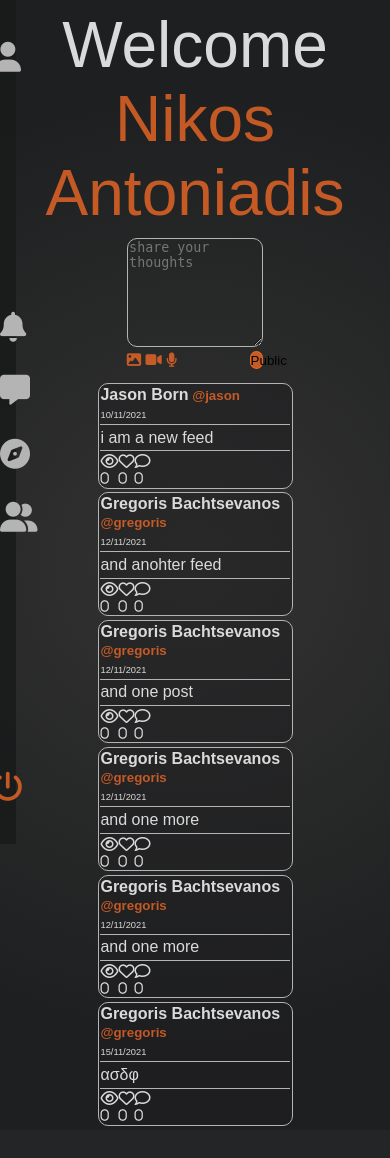
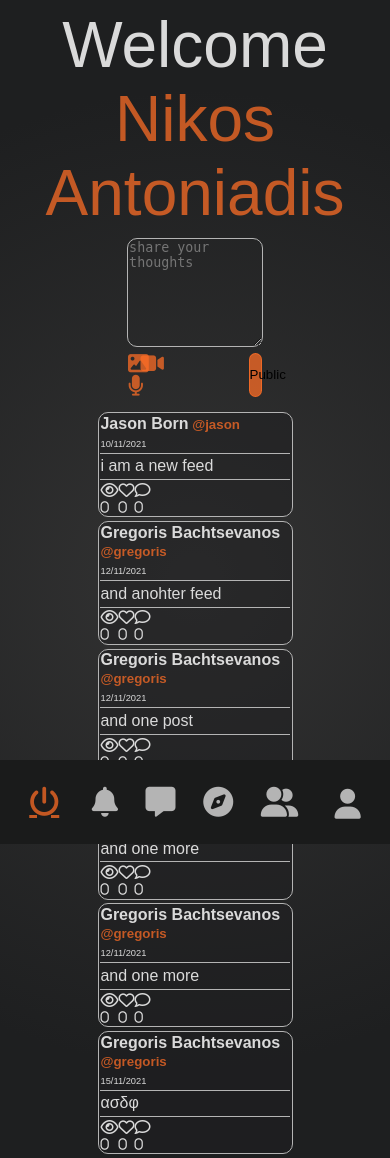
Before and after one commit to gregorisbachtsevanos/socialnetwork, a PHP site: page /homepage.php in a window 390 px wide. Before the commit the page ends 1126 px from the top, so only its background shows below. Run offline with PHP 8.4, Linux system fonts and the light colour scheme; a user stored in the database is signed in; data comes from the database, SQL or seed files in the repository; some libraries are stand-ins or nearby versions.

Commit message:
responsive

```diff
--- a/public/includes/header.php
+++ b/public/includes/header.php
@@ -15,5 +15,6 @@
 	<meta charset="utf-8">
 	<title>Login</title>
 	<link rel="stylesheet" href="../styles/style.css">
+	<meta name="viewport" content="width=device-width, initial-scale=1.0">
 	<script src='https://kit.fontawesome.com/a076d05399.js' crossorigin='anonymous'></script>
 </head>
--- a/styles/import/_homepage.scss
+++ b/styles/import/_homepage.scss
@@ -1,62 +1,3 @@
-// #nav-container{
-//     position: fixed;
-//     top: 0;
-//     width: 4%;
-//     height: 100%;
-//     background-color: #1a1b1be7;
-//     display: flex;
-//     flex-direction: row;
-// }
-
-// #nav-items{
-//     height: 30%;
-//     width: 100%;
-//     margin: auto;
-//     display: flex;
-//     flex-direction: column;
-//     justify-content: center;
-// }
-
-// #nav-item{
-//     margin:auto;
-//     list-style: none;
-//     color:#b4b4b4
-// }
-
-// #welcome{
-//     padding: 2%;
-//     width: 100%;
-//     display: flex;
-//     flex-flow: column;
-//     justify-content: center;
-// }
-
-// #welcome p{
-//     text-align: center;
-//     font-size: 4rem;
-// }
-
-// #welcome p span{
-//     color: #fc6d26be;
-// }
-// #logout,
-// #user{
-//     position: absolute;
-//     left: 50%;
-//     transform: translate(-50%,0%);
-// }
-
-// #user{
-//     top: 5%;
-//     color:#b4b4b4;
-// }
-
-// #logout{
-//     bottom: 5%;
-//     color: #fc6d26be;
-// }
-
-
 #welcome{
     padding: 2%;
     width: 100%;
@@ -73,8 +14,6 @@
         }
     }
 }
-
-
 
 #feed-container {
     width: 50%;
@@ -98,11 +37,21 @@
             width: 100%;
             display: flex;
             justify-content: space-between;
+            padding: 1%;
 
-            .fas {
-                font-size: .9rem;
-                color: #fc6d26be;
+            #media{
+                width: 20%;
+
+                .fas {
+                    width: 30%;
+                    display: inline-flex;
+                    flex-flow: column;
+                    justify-content: space-between;
+                    font-size: 1.3rem;
+                    color: #fc6d26be;
+                }
             }
+
 
             #feed-btn {
                 width: 10%;
--- /dev/null
+++ b/styles/import/_responsiveness.scss
@@ -0,0 +1,42 @@
+@media all and (max-width: 1150px){
+
+    #nav-container{
+        position: fixed;
+        top: 90%;
+        left: 0;
+        width: 100%;
+        height: 10%;
+        background-color: #1a1b1b;
+        flex-direction: column;
+        vertical-align: baseline;
+
+        #nav-items{
+            height: 30%;
+            width: 60%;
+            flex-direction: row;
+            align-items: center;
+            height: 100%;
+        }
+
+        #logout,
+        #user{
+            height: 100%;
+        }
+
+        #user{
+            width: 85%;
+            display: flex;
+            justify-content: end;
+            align-items: center;
+            padding-bottom: 1%;
+        }
+
+        #logout{
+            top: 0;
+            width: 85%;
+            display: flex;
+            justify-content: start;
+            align-items: center;
+        }
+    }
+}
--- a/styles/style.css
+++ b/styles/style.css
@@ -111,32 +95,21 @@
 }
 
 .hide {
-  -webkit-transform: translateY(-300%);
   transform: translateY(-300%);
-  -webkit-transition: 1.3s;
   transition: 1.3s;
 }
 
 #welcome {
   padding: 2%;
   width: 100%;
-  display: -webkit-box;
-  display: -ms-flexbox;
   display: flex;
-  -webkit-box-orient: vertical;
-  -webkit-box-direction: normal;
-      -ms-flex-flow: column;
   flex-flow: column;
-  -webkit-box-pack: center;
-      -ms-flex-pack: center;
   justify-content: center;
 }
-
 #welcome p {
   text-align: center;
   font-size: 4rem;
 }
-
 #welcome p span {
   color: #fc6d26be;
 }
@@ -160,34 +131,33 @@
   padding: 1%;
   outline: none;
 }
-
 #feed-container #textarea-container #feedBtn-controler {
   width: 100%;
-  display: -webkit-box;
-  display: -ms-flexbox;
   display: flex;
-  -webkit-box-pack: justify;
-      -ms-flex-pack: justify;
   justify-content: space-between;
+  padding: 1%;
 }
-
-#feed-container #textarea-container #feedBtn-controler .fas {
-  font-size: .9rem;
+#feed-container #textarea-container #feedBtn-controler #media {
+  width: 20%;
+}
+#feed-container #textarea-container #feedBtn-controler #media .fas {
+  width: 30%;
+  display: inline-flex;
+  flex-flow: column;
+  justify-content: space-between;
+  font-size: 1.3rem;
   color: #fc6d26be;
 }
-
 #feed-container #textarea-container #feedBtn-controler #feed-btn {
   width: 10%;
   border-radius: 10px;
   border: 1px solid #fc6d26be;
   background-color: #fc6d26be;
 }
-
 #feed-container #feed-controler {
   width: 100%;
   margin-top: 7%;
 }
-
 #feed-container #feed-controler #feed {
   border: 1px solid #b4b4b4;
   border-radius: 10px;
@@ -195,35 +165,25 @@
   margin: 2% 0;
   background-color: rgba(30, 31, 32, 0.5);
 }
-
 #feed-container #feed-controler #feed #feed-info h4 small {
   color: #fc6d26be;
 }
-
 #feed-container #feed-controler #feed #feed-info span {
-  font-size: .7rem;
+  font-size: 0.7rem;
 }
-
 #feed-container #feed-controler #feed hr {
   border: none;
   border-top: 1px solid #b4b4b4;
   margin: 1% 0;
 }
-
 #feed-container #feed-controler #feed #feed-message #post-msg {
   padding: 1% 0;
 }
-
 #feed-container #feed-controler #feed #feed-message #reactions {
   width: 12%;
-  display: -webkit-box;
-  display: -ms-flexbox;
   display: flex;
-  -webkit-box-pack: justify;
-      -ms-flex-pack: justify;
   justify-content: space-between;
 }
-
 #feed-container #feed-controler #comments-container {
   width: 90%;
   margin: auto;
@@ -243,52 +202,71 @@
   width: 4%;
   height: 100%;
   background-color: #1a1b1be7;
-  display: -webkit-box;
-  display: -ms-flexbox;
   display: flex;
-  -webkit-box-orient: horizontal;
-  -webkit-box-direction: normal;
-      -ms-flex-direction: row;
   flex-direction: row;
 }
-
 #nav-container #nav-items {
   height: 30%;
   width: 100%;
   margin: auto;
-  display: -webkit-box;
-  display: -ms-flexbox;
   display: flex;
-  -webkit-box-orient: vertical;
-  -webkit-box-direction: normal;
-      -ms-flex-direction: column;
   flex-direction: column;
-  -webkit-box-pack: center;
-      -ms-flex-pack: center;
   justify-content: center;
 }
-
 #nav-container #nav-items #nav-item {
   margin: auto;
   list-style: none;
   color: #b4b4b4;
 }
-
 #nav-container #nav-items #logout,
 #nav-container #nav-items #user {
   position: absolute;
   left: 50%;
-  -webkit-transform: translate(-50%, 0%);
   transform: translate(-50%, 0%);
 }
-
 #nav-container #nav-items #user {
   top: 5%;
   color: #b4b4b4;
 }
-
 #nav-container #nav-items #logout {
   bottom: 5%;
   color: #fc6d26be;
 }
-/*# sourceMappingURL=style.css.map */
+
+@media all and (max-width: 1150px) {
+  #nav-container {
+    position: fixed;
+    top: 90%;
+    left: 0;
+    width: 100%;
+    height: 10%;
+    background-color: #1a1b1b;
+    flex-direction: column;
+    vertical-align: baseline;
+  }
+  #nav-container #nav-items {
+    height: 30%;
+    width: 60%;
+    flex-direction: row;
+    align-items: center;
+    height: 100%;
+  }
+  #nav-container #logout,
+#nav-container #user {
+    height: 100%;
+  }
+  #nav-container #user {
+    width: 85%;
+    display: flex;
+    justify-content: end;
+    align-items: center;
+    padding-bottom: 1%;
+  }
+  #nav-container #logout {
+    top: 0;
+    width: 85%;
+    display: flex;
+    justify-content: start;
+    align-items: center;
+  }
+}/*# sourceMappingURL=style.css.map */
--- a/styles/style.scss
+++ b/styles/style.scss
@@ -15,3 +15,4 @@
 @import "import/index";
 @import "import/homepage";
 @import "import/navigation";
+@import "import/responsiveness";
```
Also changed, not shown: other parts of styles/style.css (+4 -23 lines), 1 other file. Lines whose indentation alone changed are shown as unchanged.
